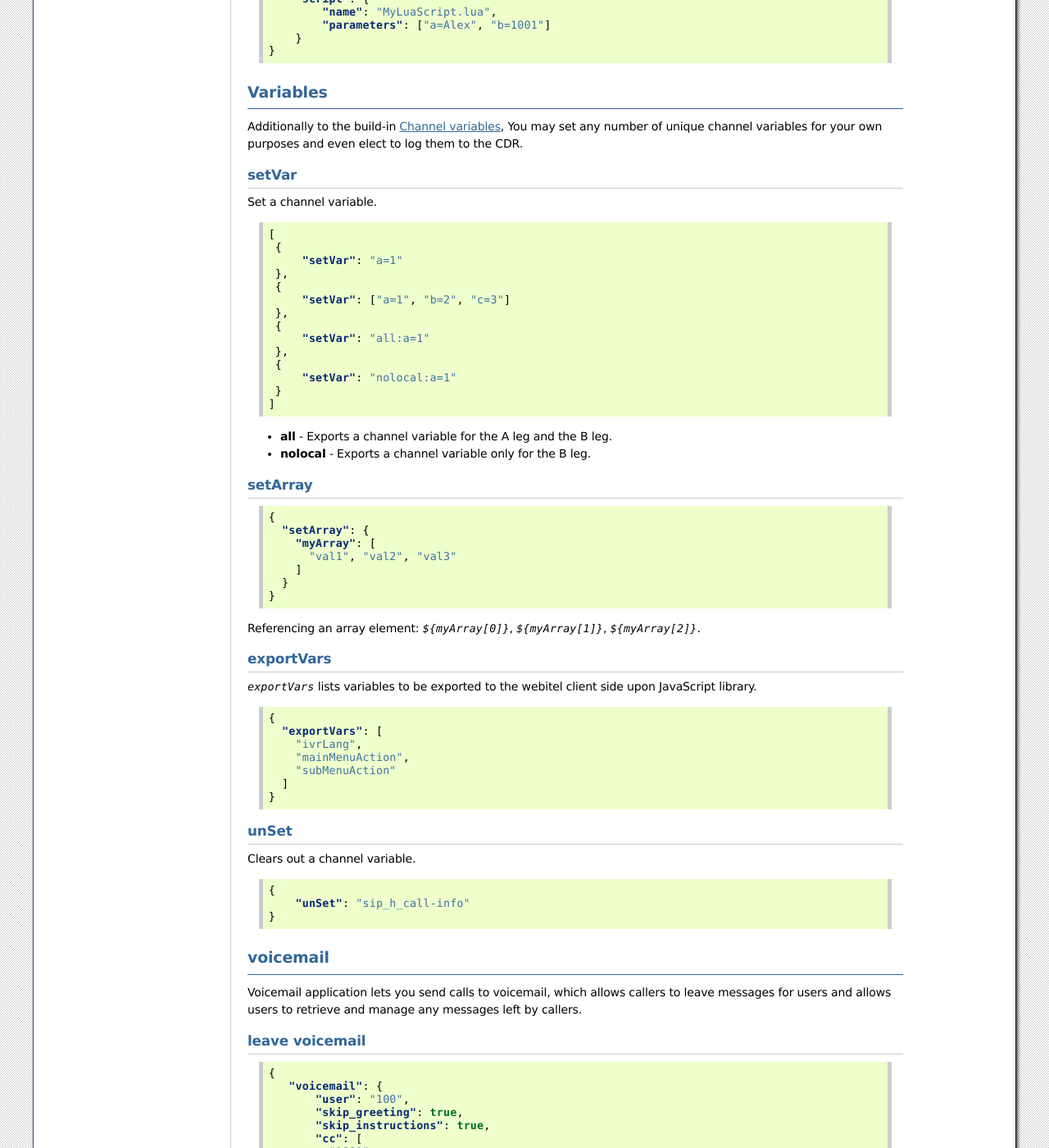
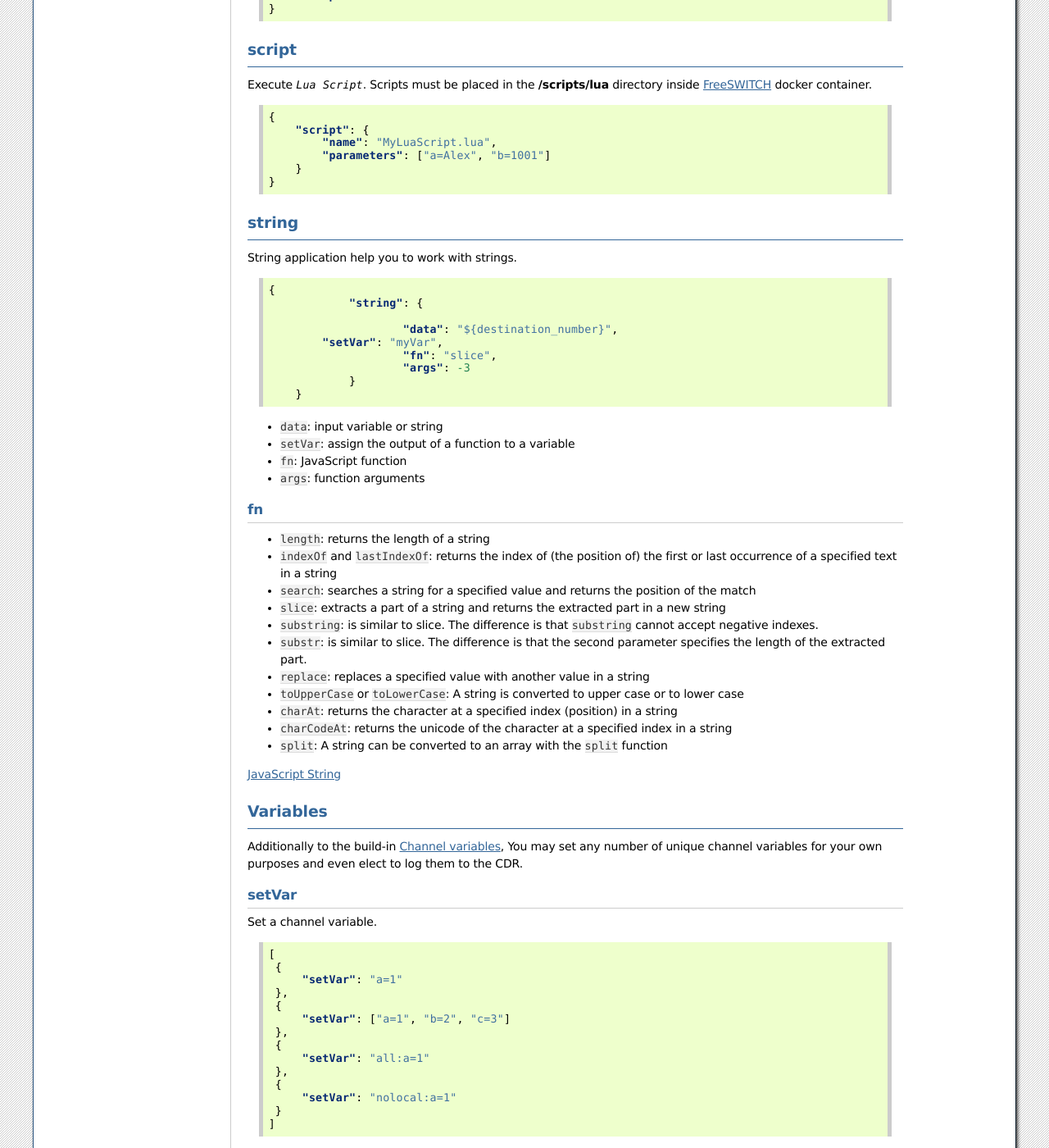
Before and after one commit to webitel/docs-en, a Sphinx documentation site: the page built from source/acr-applications.rst, in a window 1280 px wide and 1400 px high, scrolled down 11471 px. Shown: the whole window at 82% size. Built offline with Sphinx 7.4.7, drawn with Linux system fonts in a browser that asks for light colours; some of the changed text lies outside the part shown.

Commit message:
added string application

```diff
--- a/source/acr-applications.rst
+++ b/source/acr-applications.rst
@@ -364,10 +364,13 @@ httpRequest
 
     {
         "httpRequest": {
-                "url": "https://sales.bpmonline.com/0/ServiceModel/GetCallerOwnerService.svc/GetCallerOwner",
+                "url": "https://sales.bpmonline.com/0/ServiceModel/GetCallerOwnerService.svc/GetCallerOwner/${id}/",
                 "method": "POST",
                 "headers": {
                     "Content-Type":"application/json"
+                },
+                "path": {
+                    "id": "${caller_id_number}"
                 },
                 "data": {
                     "callerIdNumber": "${caller_id_number}"
@@ -397,17 +400,21 @@ math
 
 .. py:module:: math
 
-The Math application allows you to perform mathematical tasks on numbers.
+Math application allows you to perform mathematical tasks on numbers.
 
 .. code-block:: json
 
     {
     "math": {
         "data": "${caller_id_array}",
-        "fn": "random",
-        "setVar": "new_random_caller_id"
+        "setVar": "new_random_caller_id",
+        "fn": "random"
         }
     }
+
+- ``data``: input variable, array or string
+- ``setVar``: assign the output of a function to a variable
+- ``fn``: JavaScript function
 
 fn
 ++
@@ -417,6 +424,8 @@ fn
 - ``round``: rounds a number to the nearest integer
 - ``ceil``: rounds a number up to the nearest integer
 - ``floor``: rounds a number down to the nearest integer
+
+`JavaScript Math <http://www.w3schools.com/js/js_math.asp>`_
 
 park
 ----
@@ -802,6 +811,47 @@ Execute `Lua Script`. Scripts must be placed in the **/scripts/lua** directory i
         }
     }
 
+string
+------
+
+.. py:module:: string
+
+String application help you to work with strings.
+
+.. code-block:: json
+
+    {
+		"string": {
+
+			"data": "${destination_number}",
+            "setVar": "myVar",
+			"fn": "slice",
+			"args": -3
+		}
+	}
+
+- ``data``: input variable or string
+- ``setVar``: assign the output of a function to a variable
+- ``fn``: JavaScript function
+- ``args``: function arguments
+
+fn
+++
+
+- ``length``: returns the length of a string
+- ``indexOf`` and ``lastIndexOf``: returns the index of (the position of) the first or last occurrence of a specified text in a string
+- ``search``: searches a string for a specified value and returns the position of the match
+- ``slice``: extracts a part of a string and returns the extracted part in a new string
+- ``substring``: is similar to slice. The difference is that ``substring`` cannot accept negative indexes.
+- ``substr``: is similar to slice. The difference is that the second parameter specifies the length of the extracted part.
+- ``replace``: replaces a specified value with another value in a string
+- ``toUpperCase`` or ``toLowerCase``: A string is converted to upper case or to lower case
+- ``charAt``: returns the character at a specified index (position) in a string
+- ``charCodeAt``: returns the unicode of the character at a specified index in a string
+- ``split``: A string can be converted to an array with the ``split`` function
+
+`JavaScript String <http://www.w3schools.com/js/js_string_methods.asp>`_
+
 Variables
 ---------
 
```
Also changed, not shown: other parts of source/acr-applications.rst (+4 -4 lines).
